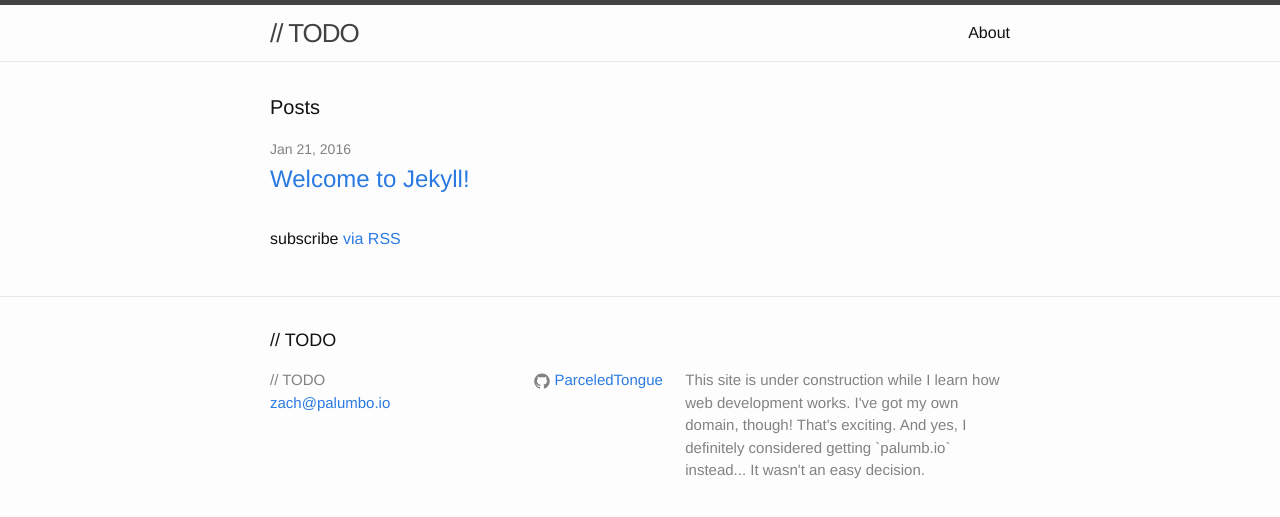
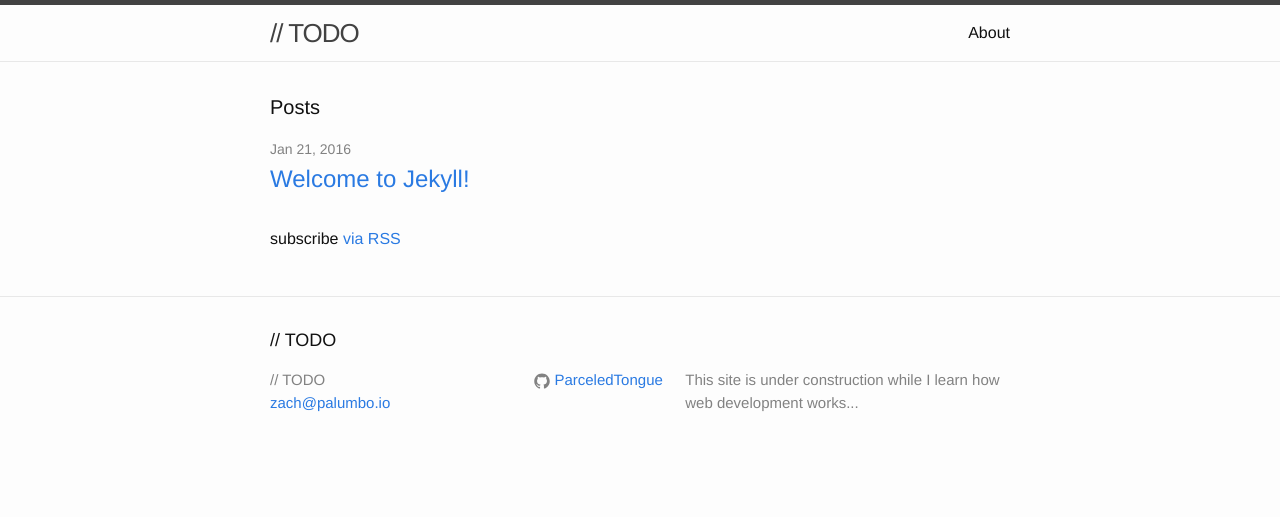
Before and after one commit to ParceledTongue/ParceledTongue.github.io, a Jekyll site: the page built from index.html, in a window 1280 px wide. Shown: the top 517 px of the page. Built offline with Jekyll 4.4.1, drawn with Linux system fonts in a browser that asks for light colours.

Commit message:
update description and run jekyll serve
Signed-off-by: Zachary Palumbo <ztp3@case.edu>

```diff
--- a/_config.yml
+++ b/_config.yml
@@ -2,9 +2,7 @@
 title: // TODO
 email: zach@palumbo.io
 description: > # this means to ignore newlines until "baseurl:"
-  This site is under construction while I learn how web development works.
-  I've got my own domain, though! That's exciting. And yes, I definitely
-  considered getting `palumb.io` instead... It wasn't an easy decision.
+  This site is under construction while I learn how web development works...
 baseurl: "" # the subpath of your site, e.g. /blog/
 url: "palumbo.io" # the base hostname & protocol for your site
 github_username: ParceledTongue
```
Also changed, not shown: 5 other files.
